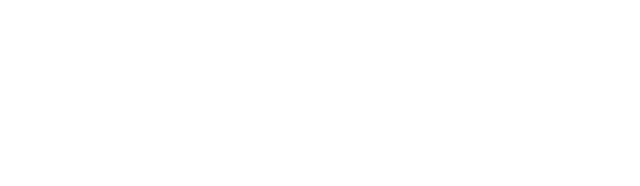
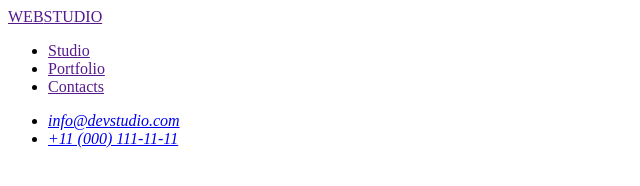
Before and after one commit to andrii248/goit-markup-hw-01, a plain HTML site: page index.html in a window 1280 px wide. Shown: the whole page, without its empty margins (0-640 px from the left). Drawn offline with Linux system fonts and the light colour scheme.

Commit message:
Created header of the page

```diff
--- a/index.html
+++ b/index.html
@@ -3,7 +3,34 @@
   <head>
     <meta charset="UTF-8" />
     <meta name="viewport" content="width=device-width, initial-scale=1.0" />
-    <title>Document</title>
+    <title>WEBSTUDIO</title>
   </head>
-  <body></body>
+  <body>
+    <header>
+      <nav></nav>
+        <a href=""><span>WEB</span>STUDIO</a>
+        <ul>
+            <li>
+                <a href="">Studio</a>
+            </li>
+            <li>
+                <a href="">Portfolio</a>
+            </li>
+            <li>
+                <a href="">Contacts</a>
+            </li>
+        </ul>
+      </nav>
+      <address>
+        <ul>
+            <li>
+                <a href="mailto:info@devstudio.com">info@devstudio.com</a>
+            </li>
+            <li>
+                <a href="tel:+110001111111">+11 (000) 111-11-11</a>
+            </li>
+        </ul>
+      </address>
+    </header>
+  </body>
 </html>
```
